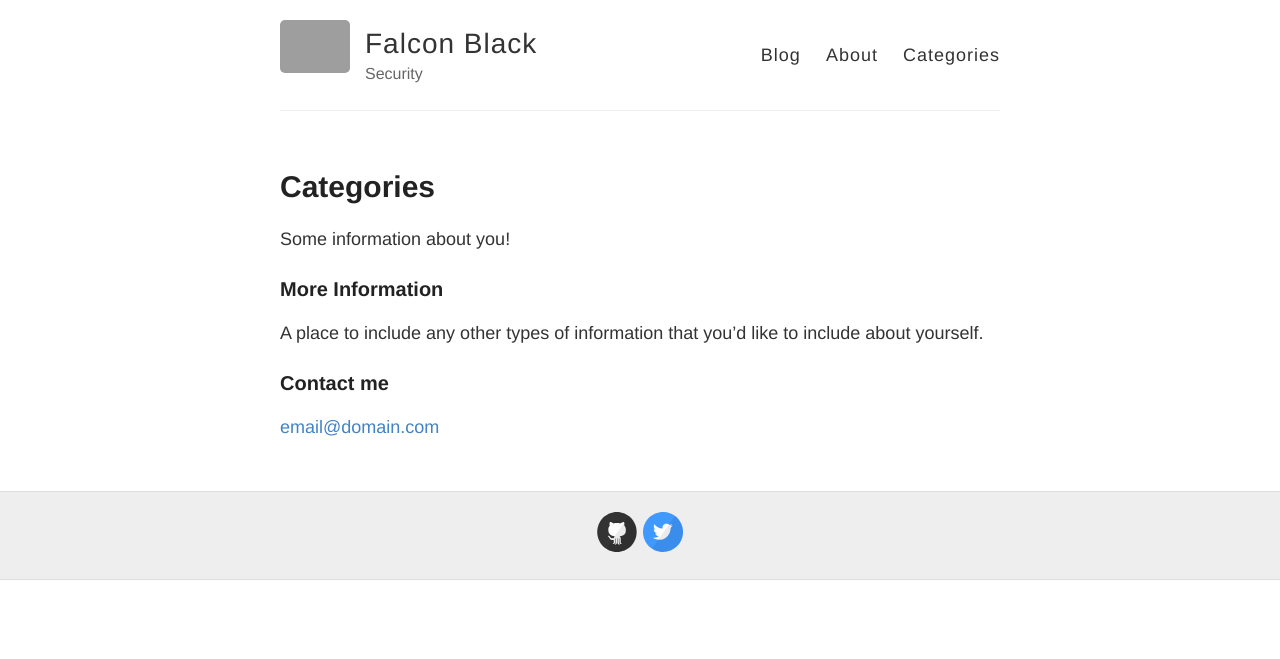
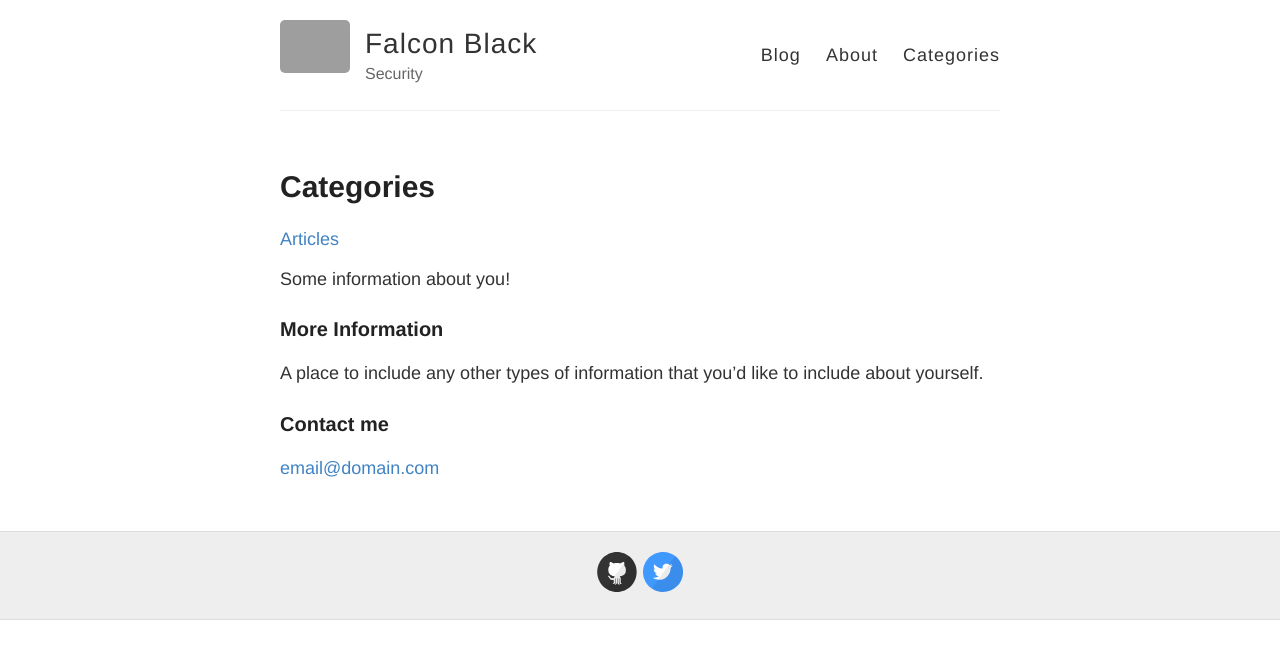
Before and after one commit to FalconBlack/FalconBlack.github.io, a Jekyll site: the page built from categories.md, in a window 1280 px wide. Shown: the top 659 px of the page. Built offline with Jekyll 4.4.1, drawn with Linux system fonts in a browser that asks for light colours; grey boxes are pictures that could not be loaded.

Commit message:
Update categories.md

```diff
--- a/categories.md
+++ b/categories.md
@@ -3,6 +3,8 @@ layout: page
 title: Categories
 permalink: /categories/
 ---
+
+[Articles](https://falconblack.github.io/articles/)
 
 Some information about you!
 
```
